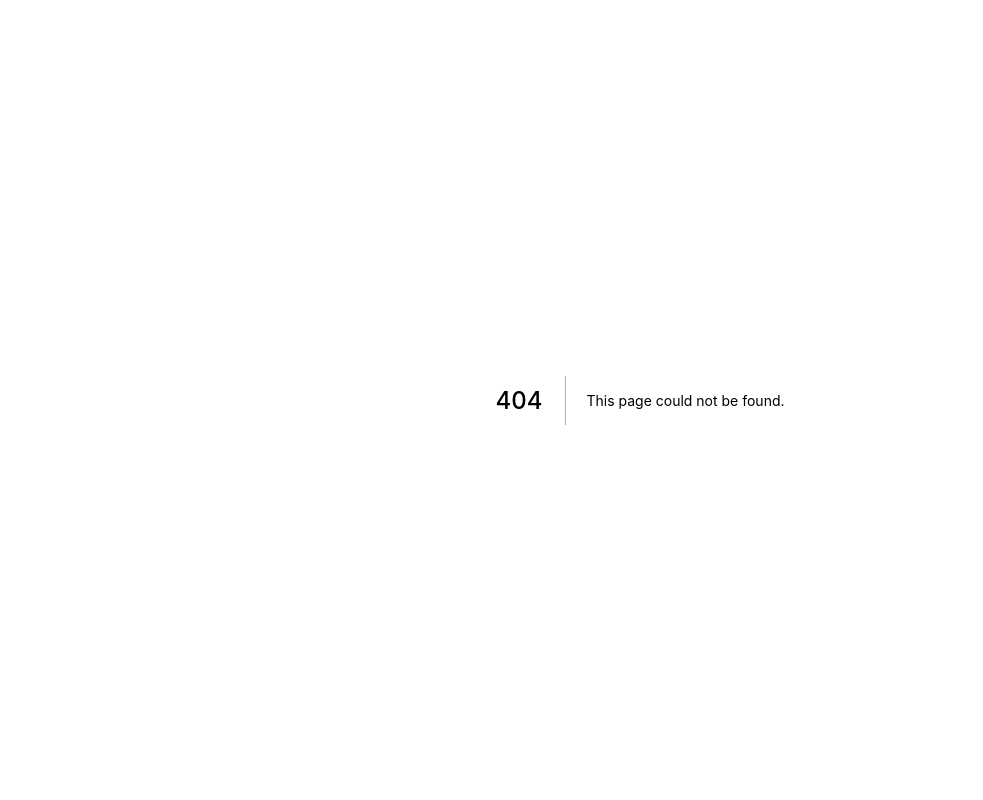
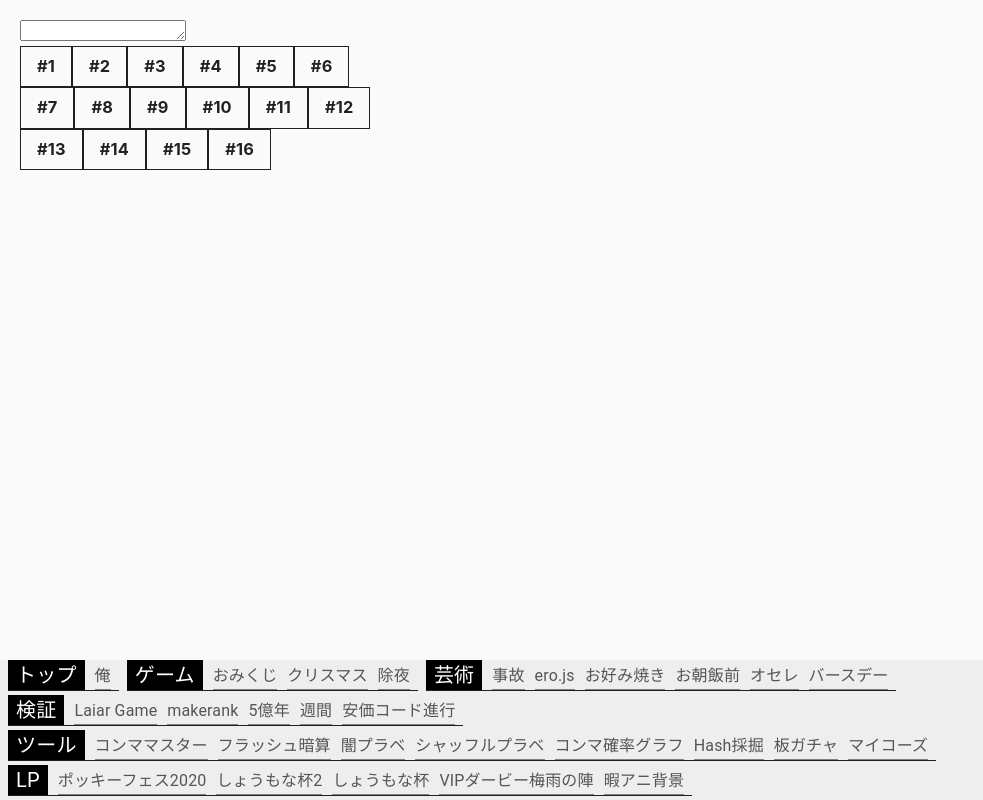
Before and after one commit to vipzero/hello, a Next.js app: page /tool/splatoon-shuffle8 in a window 1280 px wide. Before the commit this address had no page. Shown: the whole page, without its empty margins (0-983 px from the left). Built offline with nearby package versions, Linux system fonts and the light colour scheme; a web font is replaced by a local one.

Commit message:
add shuffler

```diff
--- a/src/components/menuGroups.ts
+++ b/src/components/menuGroups.ts
@@ -40,6 +40,7 @@ const menuGroups: MenuGroup[] = [
 			{ path: '/tool/mili', name: 'コンママスター' },
 			{ path: '/tool/flushese', name: 'フラッシュ暗算' },
 			{ path: '/tool/yamipurabe', name: '闇プラベ' },
+			{ path: '/tool/splatoon-shuffle8', name: 'シャッフルプラベ' },
 			{ path: '/tool/probability', name: 'コンマ確率グラフ' },
 			{ path: '/tool/dighash', name: 'Hash採掘' },
 			{ path: '/tool/bbsgacha', name: '板ガチャ' },
--- /dev/null
+++ b/src/pages/tool/splatoon-shuffle8.tsx
@@ -0,0 +1,60 @@
+import { TextareaAutosize, TextField } from '@material-ui/core'
+import { range, shuffle } from 'lodash'
+import { useMemo, useState } from 'react'
+import styled from 'styled-components'
+import Layout from '../../components/Layout'
+
+const Wrap = styled.div`
+	width: 400px;
+	padding: 20px;
+	p {
+		margin: 0;
+	}
+	.box {
+		border: solid 1px;
+		padding: 0.5rem 1rem;
+		p {
+			&:nth-child(4n),
+			&:nth-child(4n + 1) {
+				background: #c7c7c7;
+			}
+		}
+	}
+`
+
+function YamiPrabe() {
+	const [text, setText] = useState<string>('')
+	const items = text.trim().split('\n')
+	const shuffles = useMemo(() => {
+		return range(16).map(() => shuffle([...items]))
+	}, [items])
+
+	return (
+		<Layout title="シャッフルプラベ">
+			<Wrap>
+				<TextareaAutosize
+					maxRows={8}
+					onChange={(e) => setText(e.target.value)}
+				/>
+				<div>
+					{items.map((item) => (
+						<p key={item}>{item}</p>
+					))}
+				</div>
+
+				<div style={{ display: 'flex', flexWrap: 'wrap' }}>
+					{shuffles.map((items, i) => (
+						<div key={i} className="box">
+							<h3 style={{ margin: 0 }}>#{i + 1}</h3>
+							{items.map((item) => (
+								<p key={item}>{item}</p>
+							))}
+						</div>
+					))}
+				</div>
+			</Wrap>
+		</Layout>
+	)
+}
+
+export default YamiPrabe
```
